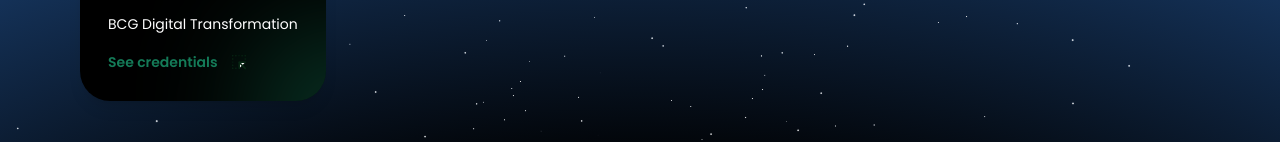
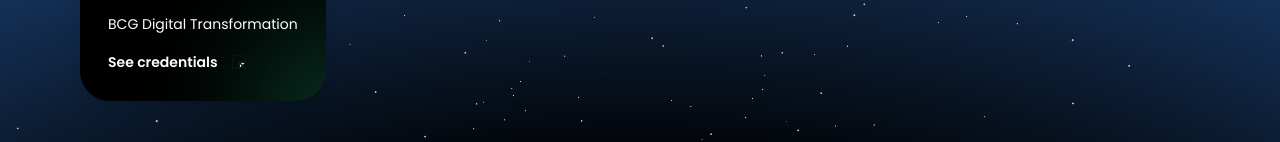
Before and after one commit to MOOUUAAD/my-portfolio, a Next.js app: page /certifications in a window 1280 px wide. Shown: the part 262-404 px from the top of the page. Built offline with nearby package versions, Linux system fonts and the light colour scheme.

Commit message:
cerif creds

```diff
--- a/app/components/CertifCard.js
+++ b/app/components/CertifCard.js
@@ -75,8 +75,7 @@ const FeatureCard = ({
         {/* Learn More Link */}
         <button
           onClick={onCredentialsClick}
-          className="flex justify-start items-center gap-3 text-white text-sm font-semibold leading-[22px] transition-all duration-1000 mt-4 group-hover:text-white cursor-pointer bg-transparent border-none p-0"
-          style={{ color: hoverColor === "#23c55e" ? "#072713" : hoverColor }}
+          className="flex justify-start items-center gap-3 text-white text-sm font-semibold leading-[22px] transition-all duration-1000 mt-4 cursor-pointer bg-transparent border-none p-0"
         >
           See credentials
           <svg
```
